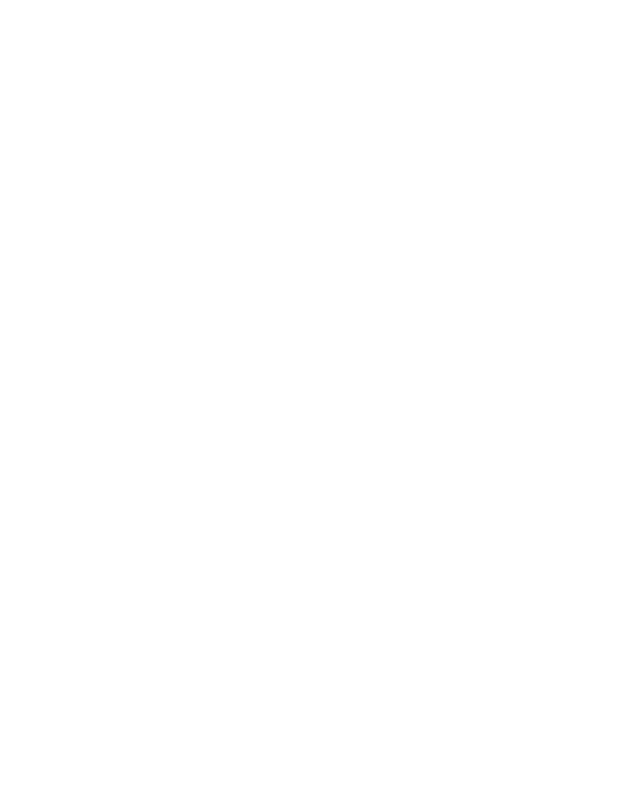
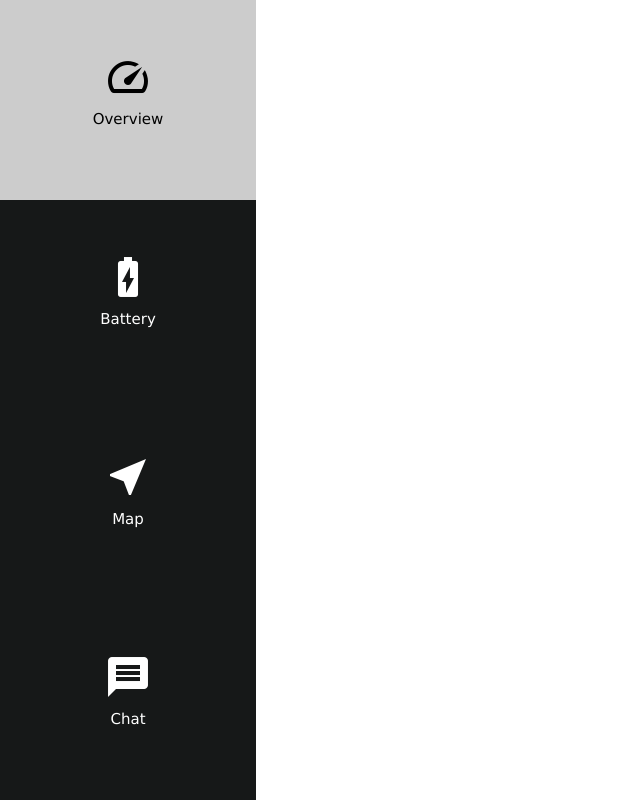
Before and after one commit to rionpoka/HACKTEAM023, a plain HTML site: page index.html in a window 1280 px wide. Shown: the whole page, without its empty margins (0-640 px from the left). Drawn offline with nearby package versions, Linux system fonts and the light colour scheme.

Commit message:
Add files via upload

```diff
--- a/index.html
+++ b/index.html
@@ -1,11 +1,36 @@
 <!DOCTYPE html>
-<html lang="en">
-<head>
-
-    <title>Home Page</title>
-
+<html>
+<head><title>Electronica</title>
+    <link rel="stylesheet" href="https://www.w3schools.com/w3css/4/w3.css">
+    <link href="https://fonts.googleapis.com/icon?family=Material+Icons"
+          rel="stylesheet">
 </head>
 
 <body>
+
+<!-- Sidebar -->
+<div class="w3-sidebar w3-light-grey w3-bar-block" style="width:20%">
+    <a href="index1.html" style="height:25%; background-color:#faffff; color:#050505" class="w3-bar-item w3-button"><br><br><center><i class="material-icons w3-xxxlarge">
+        speed</i> <br> Overview</center></a>
+  <a href="#" style="height:25%; background-color:#161818; color:#ffffff" class="w3-bar-item w3-button"><br><br><center><i class="material-icons w3-xxxlarge">
+    battery_charging_full
+    </i><br>Battery</center></a>
+  <a href="index2.html" style="height:25%; background-color:#161818; color:#ffffff" class="w3-bar-item w3-button"><br><br><center><i class="material-icons w3-xxxlarge">
+    near_me
+    </i><br>Map</center></a>
+    <a href="chats.html" style="height:25%; background-color:#161818; color:#ffffff" class="w3-bar-item w3-button"><br><br><center><i class="material-icons w3-xxxlarge">
+      message
+      </i><br>Chat</center></a>
+</div>
+
+<!-- Page Content -->
+<div style="margin-left:20%" style="margin-top:10%">
+
+   <div  class="w3-container">
+     <h1><center><font style="color:#0000"> Electronica</font></center></h1>
+
+
+     </div>
+
 </body>
 </html>
```
